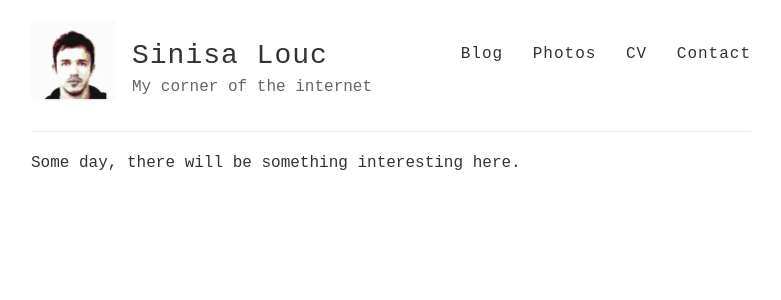
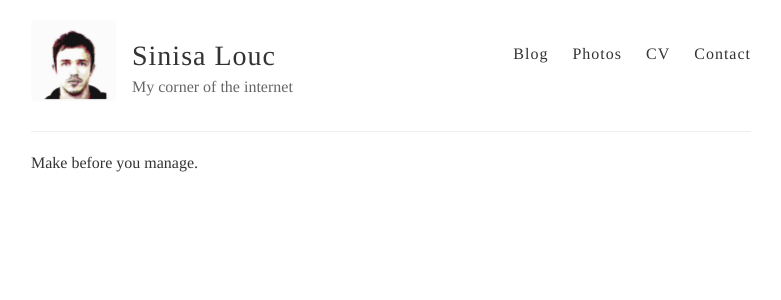
Before and after one commit to slouc/slouc.github.io, a Jekyll site: the page built from index.html, in a window 1280 px wide. Shown: the top 300 px of the page, without its empty margins (249-1030 px from the left). Built offline with Jekyll 4.4.1, drawn with Linux system fonts in a browser that asks for light colours.

Commit message:
update font family

```diff
--- a/_sass/_variables.scss
+++ b/_sass/_variables.scss
@@ -15,7 +15,7 @@ $lightGray: #eee;
 $white: #fff;
 
 // Font stacks
-$fontfamily: "Courier New";
+$fontfamily: "Bookman Old Style", "Serifa BT", "URW Bookman L", "itc bookman", times, serif;
 
 // Mobile breakpoints
 @mixin mobile {
--- a/index.html
+++ b/index.html
@@ -2,4 +2,4 @@
 layout: default
 ---
 
-Some day, there will be something interesting here.
+Make before you manage.
```
Also changed, not shown: images/photos/0-11.jpg.
